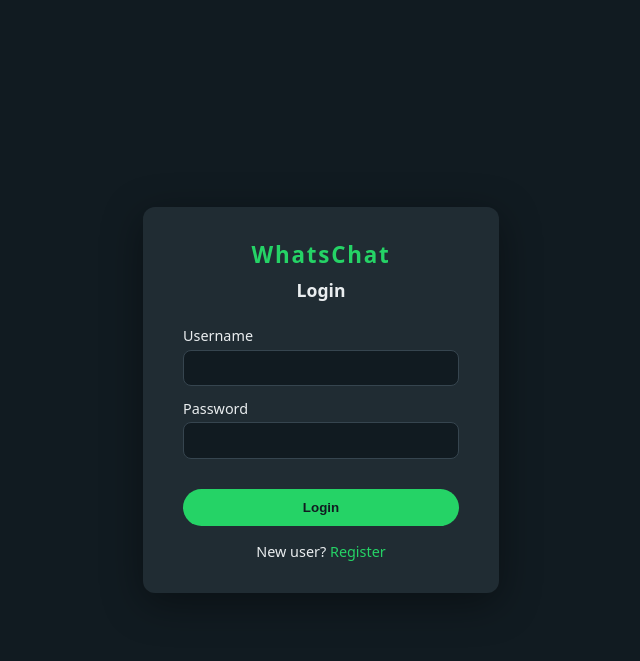
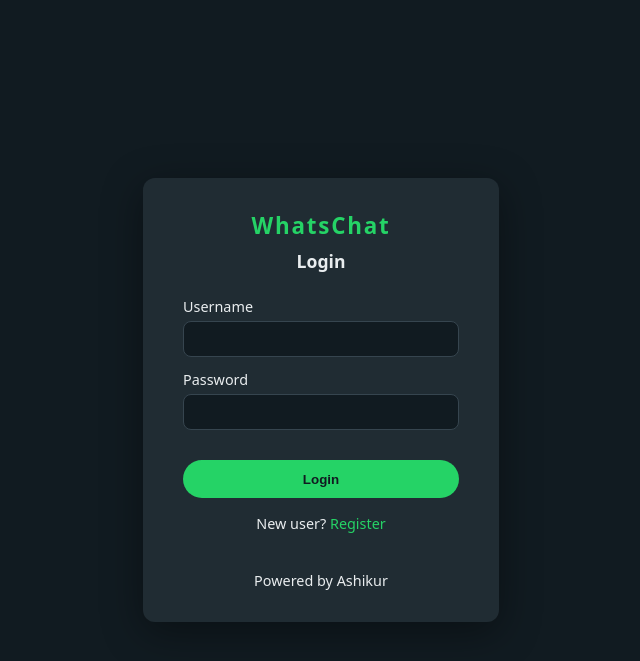
Before and after one commit to ashikurrahma017/nowrin-ashikur-chat, a Flask app: page /login in a window 1280 px wide. Shown: the top 661 px of the page, without its empty margins (319-959 px from the left). Run offline with Flask 3, Linux system fonts and the light colour scheme.

Commit message:
Update login.html

```diff
--- a/templates/login.html
+++ b/templates/login.html
@@ -32,6 +32,9 @@
 
         <p class="auth-switch">
             New user? <a href="{{ url_for('register') }}">Register</a>
+        </p> <br>
+        <p class="auth-switch">
+           Powered by Ashikur
         </p>
     </div>
 </div>
```
